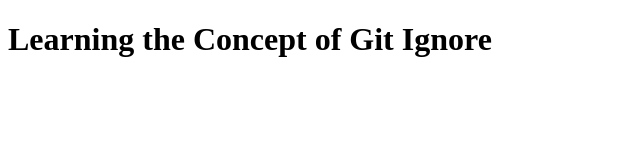
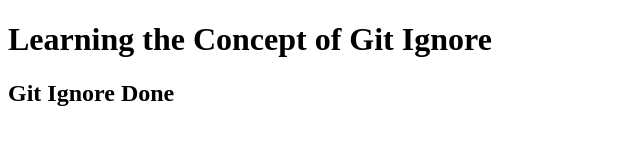
Before and after one commit to gouravdhiman2000/Git_Ignore, a plain HTML site: page index.html in a window 1280 px wide. Shown: the whole page, without its empty margins (0-640 px from the left). Drawn offline with Linux system fonts and the light colour scheme.

Commit message:
Git Ignore Done

```diff
--- a/index.html
+++ b/index.html
@@ -7,5 +7,7 @@
 </head>
 <body>
     <h1>Learning the Concept of Git Ignore</h1>
+
+    <h2>Git Ignore Done</h2>
 </body>
 </html>
```
Also changed, not shown: 1 other file.
